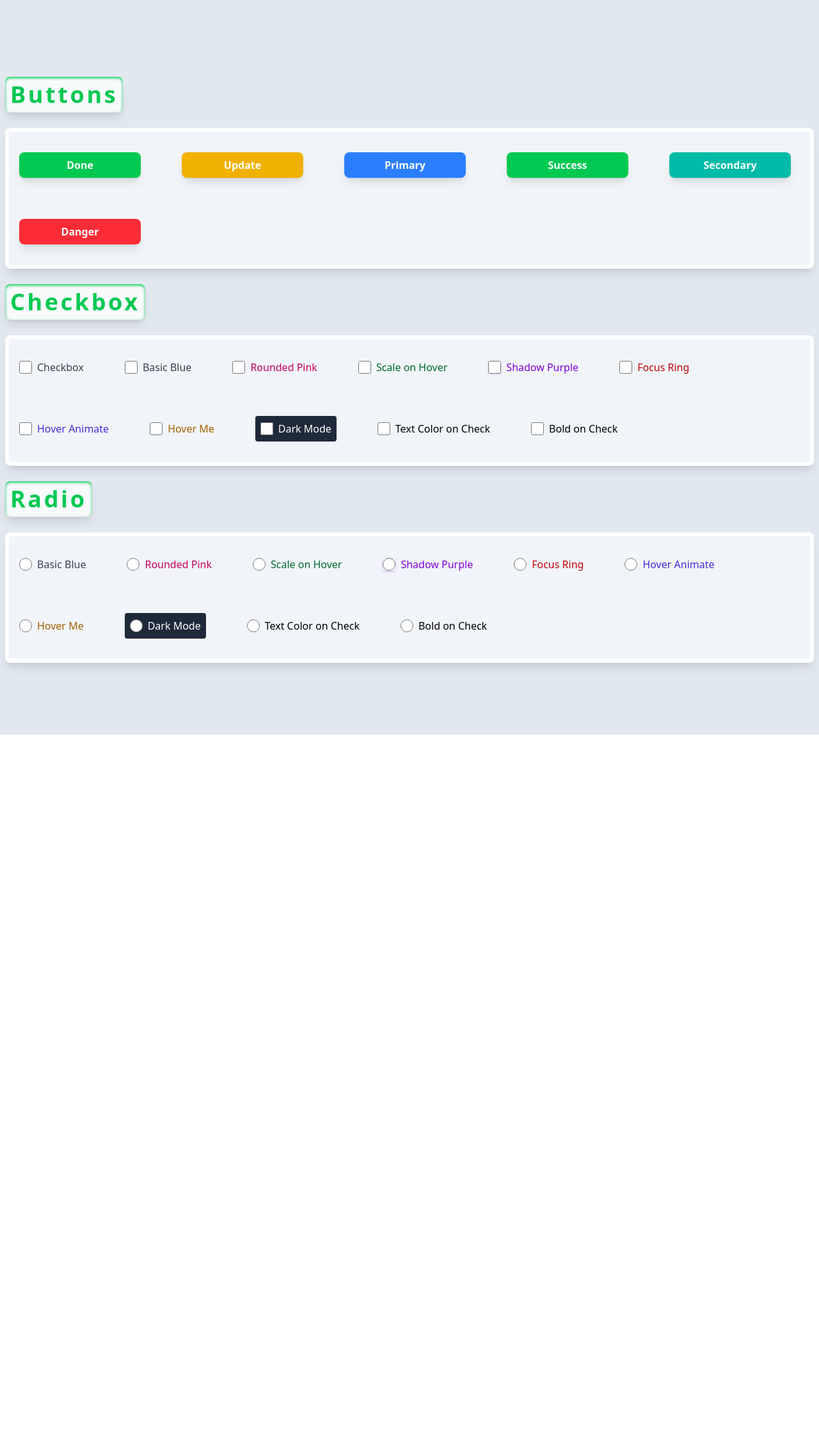
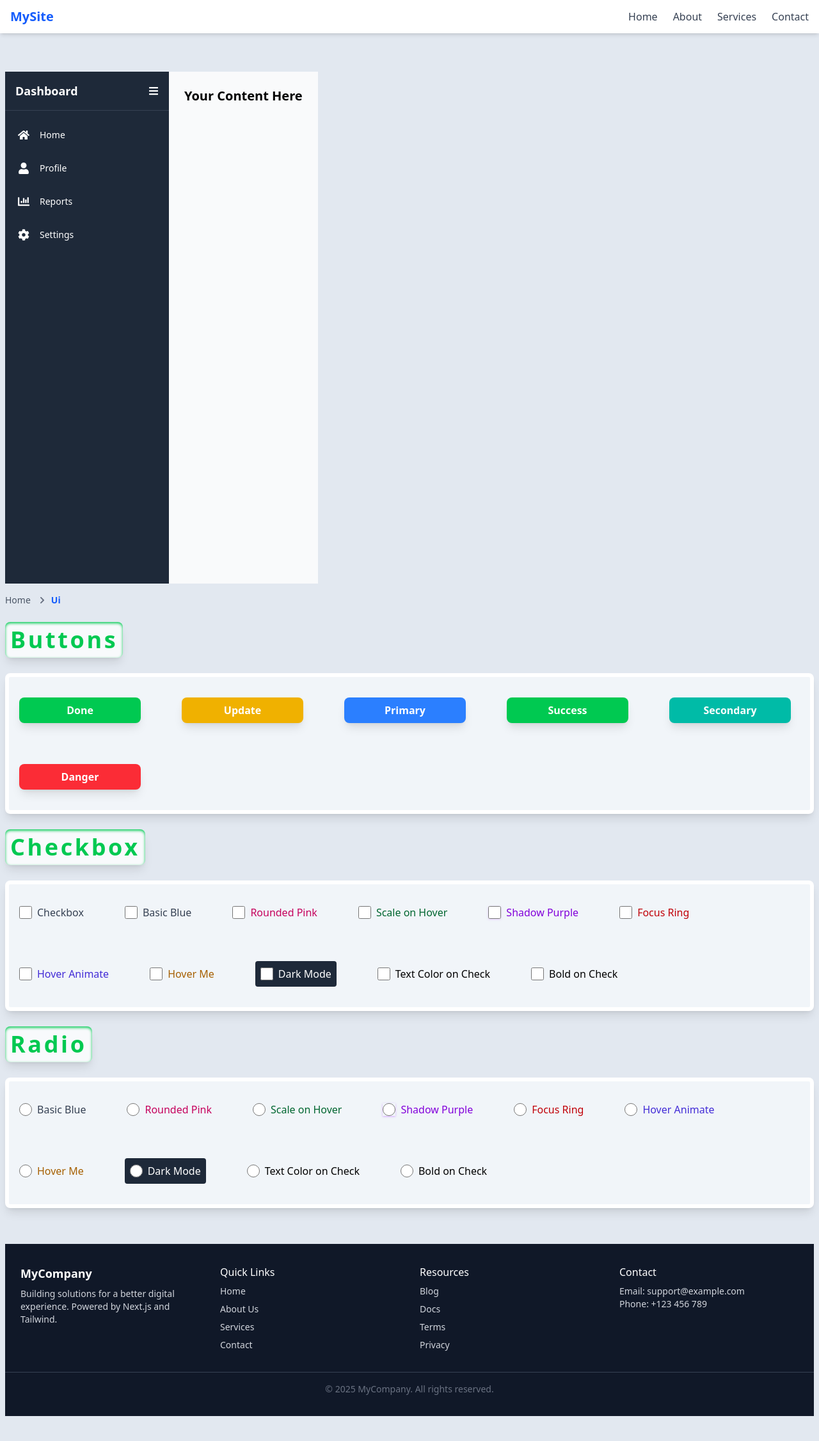
Before and after one commit to Thedevelop3r/todo, a Next.js app: page /ui in a window 1280 px wide. Shown: the top 2252 px of the page at 64% size. Before the commit the page ends 1148 px from the top, so only its background shows below. Built offline with nearby package versions, Linux system fonts and the light colour scheme.

Commit message:
- add react-icons - add more pages

```diff
--- a/app/ui/page.tsx
+++ b/app/ui/page.tsx
@@ -1,3 +1,7 @@
+import Breadcrumbs from '@/components/BreadCrumbs'
+import Footer from '@/components/Footer'
+import Navbar from '@/components/Navbar'
+import Sidebar from '@/components/Sidebar'
 
 
 
@@ -260,6 +264,9 @@ export default function UI() {
     return (
         // Main Ui Page Container
         <div className='w-full px-2 py-28 flex flex-col items-start justify-start gap-4 min-h-screen bg-slate-200'>
+            <Navbar />
+            <Sidebar />
+            <Breadcrumbs />
             {/* Buttons */}
             <Title title="Buttons" />
             <FlexRow>
@@ -283,6 +290,7 @@ export default function UI() {
             <FlexRow>
                <StyledRadioButtons />
             </FlexRow>
+            <Footer />
         </div>
     )
 }
--- /dev/null
+++ b/components/BreadCrumbs.tsx
@@ -0,0 +1,36 @@
+"use client";
+
+import Link from "next/link";
+import { usePathname } from "next/navigation";
+import { FaChevronRight } from "react-icons/fa";
+
+export default function Breadcrumbs() {
+  const pathname = usePathname();
+  const segments = pathname.split("/").filter(Boolean);
+
+  return (
+    <nav className="text-sm text-gray-500 flex items-center space-x-1" aria-label="Breadcrumb">
+      <Link href="/" className="hover:underline text-gray-600 font-medium">Home</Link>
+
+      {segments.map((segment, index) => {
+        const href = "/" + segments.slice(0, index + 1).join("/");
+        const label = segment
+          .replace(/-/g, " ")
+          .replace(/\b\w/g, (l) => l.toUpperCase());
+
+        return (
+          <span key={href} className="flex items-center space-x-1">
+            <FaChevronRight className="mx-2 text-xs" />
+            {index === segments.length - 1 ? (
+              <span className="text-blue-600 font-semibold">{label}</span>
+            ) : (
+              <Link href={href} className="hover:underline">
+                {label}
+              </Link>
+            )}
+          </span>
+        );
+      })}
+    </nav>
+  );
+}
--- /dev/null
+++ b/components/Footer.tsx
@@ -0,0 +1,59 @@
+import Link from "next/link";
+
+export default function Footer() {
+  return (
+    <footer className="bg-gray-900 text-gray-300 py-8 mt-10">
+      <div className="max-w-7xl mx-auto px-6 grid grid-cols-1 md:grid-cols-4 gap-8">
+        {/* Company Info */}
+        <div>
+          <h3 className="text-lg font-semibold text-white mb-2">MyCompany</h3>
+          <p className="text-sm">
+            Building solutions for a better digital experience. Powered by Next.js and Tailwind.
+          </p>
+        </div>
+
+        {/* Links */}
+        <div>
+          <h4 className="text-white font-medium mb-2">Quick Links</h4>
+          <ul className="space-y-2 text-sm">
+            <li><FooterLink href="/">Home</FooterLink></li>
+            <li><FooterLink href="/about">About Us</FooterLink></li>
+            <li><FooterLink href="/services">Services</FooterLink></li>
+            <li><FooterLink href="/contact">Contact</FooterLink></li>
+          </ul>
+        </div>
+
+        {/* Resources */}
+        <div>
+          <h4 className="text-white font-medium mb-2">Resources</h4>
+          <ul className="space-y-2 text-sm">
+            <li><FooterLink href="/blog">Blog</FooterLink></li>
+            <li><FooterLink href="/docs">Docs</FooterLink></li>
+            <li><FooterLink href="/terms">Terms</FooterLink></li>
+            <li><FooterLink href="/privacy">Privacy</FooterLink></li>
+          </ul>
+        </div>
+
+        {/* Contact Info */}
+        <div>
+          <h4 className="text-white font-medium mb-2">Contact</h4>
+          <p className="text-sm">Email: support@example.com</p>
+          <p className="text-sm">Phone: +123 456 789</p>
+        </div>
+      </div>
+
+      {/* Bottom Bar */}
+      <div className="mt-8 border-t border-gray-700 pt-4 text-center text-sm text-gray-500">
+        © {new Date().getFullYear()} MyCompany. All rights reserved.
+      </div>
+    </footer>
+  );
+}
+
+function FooterLink({ href, children }: { href: string; children: React.ReactNode }) {
+  return (
+    <Link href={href} className="hover:text-white transition-colors">
+      {children}
+    </Link>
+  );
+}
--- /dev/null
+++ b/components/Navbar.tsx
@@ -0,0 +1,66 @@
+"use client";
+
+import { useState } from "react";
+import Link from "next/link";
+import { FaBars, FaTimes } from "react-icons/fa";
+
+export default function Navbar() {
+  const [open, setOpen] = useState(false);
+  const toggleMenu = () => setOpen(!open);
+
+  return (
+    <nav className="bg-white shadow-md fixed top-0 left-0 w-full z-50">
+      <div className="max-w-7xl mx-auto px-4 py-3 flex items-center justify-between">
+        {/* Logo */}
+        <Link href="/" className="text-xl font-bold text-blue-600">
+          MySite
+        </Link>
+
+        {/* Desktop Links */}
+        <div className="hidden md:flex gap-6 items-center">
+          <NavLink href="/">Home</NavLink>
+          <NavLink href="/about">About</NavLink>
+          <NavLink href="/services">Services</NavLink>
+          <NavLink href="/contact">Contact</NavLink>
+        </div>
+
+        {/* Mobile Menu Toggle */}
+        <button className="md:hidden text-2xl" onClick={toggleMenu}>
+          {open ? <FaTimes /> : <FaBars />}
+        </button>
+      </div>
+
+      {/* Mobile Links */}
+      {open && (
+        <div className="md:hidden bg-white border-t">
+          <MobileNavLink href="/">Home</MobileNavLink>
+          <MobileNavLink href="/about">About</MobileNavLink>
+          <MobileNavLink href="/services">Services</MobileNavLink>
+          <MobileNavLink href="/contact">Contact</MobileNavLink>
+        </div>
+      )}
+    </nav>
+  );
+}
+
+function NavLink({ href, children }: { href: string; children: React.ReactNode }) {
+  return (
+    <Link
+      href={href}
+      className="text-gray-700 hover:text-blue-600 transition font-medium"
+    >
+      {children}
+    </Link>
+  );
+}
+
+function MobileNavLink({ href, children }: { href: string; children: React.ReactNode }) {
+  return (
+    <Link
+      href={href}
+      className="block px-4 py-3 text-gray-700 border-b hover:bg-blue-50"
+    >
+      {children}
+    </Link>
+  );
+}
--- /dev/null
+++ b/components/Sidebar.tsx
@@ -0,0 +1,61 @@
+"use client";
+
+import { useState } from "react";
+import Link from "next/link";
+import { FaHome, FaUser, FaChartBar, FaCog, FaBars } from "react-icons/fa";
+
+export default function Sidebar() {
+  const [collapsed, setCollapsed] = useState(false);
+
+  return (
+    <div className="flex h-screen">
+      {/* Sidebar */}
+      <aside
+        className={`${
+          collapsed ? "w-20" : "w-64"
+        } bg-gray-800 text-white transition-all duration-300 flex flex-col`}
+      >
+        <div className="flex items-center justify-between p-4 border-b border-gray-700">
+          <span className={`text-lg font-bold ${collapsed ? "hidden" : ""}`}>Dashboard</span>
+          <button onClick={() => setCollapsed(!collapsed)}>
+            <FaBars />
+          </button>
+        </div>
+
+        <nav className="flex-1 px-2 py-4 space-y-2">
+          <SidebarLink href="/" icon={<FaHome />} label="Home" collapsed={collapsed} />
+          <SidebarLink href="/profile" icon={<FaUser />} label="Profile" collapsed={collapsed} />
+          <SidebarLink href="/reports" icon={<FaChartBar />} label="Reports" collapsed={collapsed} />
+          <SidebarLink href="/settings" icon={<FaCog />} label="Settings" collapsed={collapsed} />
+        </nav>
+      </aside>
+
+      {/* Content placeholder */}
+      <main className="flex-1 bg-gray-50 p-6">
+        <h1 className="text-xl font-semibold">Your Content Here</h1>
+      </main>
+    </div>
+  );
+}
+
+function SidebarLink({
+  href,
+  icon,
+  label,
+  collapsed,
+}: {
+  href: string;
+  icon: React.ReactNode;
+  label: string;
+  collapsed: boolean;
+}) {
+  return (
+    <Link
+      href={href}
+      className="flex items-center gap-4 p-3 text-sm rounded hover:bg-gray-700 transition"
+    >
+      <span className="text-lg">{icon}</span>
+      {!collapsed && <span>{label}</span>}
+    </Link>
+  );
+}
--- a/package.json
+++ b/package.json
@@ -17,6 +17,7 @@
     "pg-hstore": "^2.3.4",
     "react": "^19.0.0",
     "react-dom": "^19.0.0",
+    "react-icons": "^5.5.0",
     "sequelize": "^6.37.7"
   },
   "devDependencies": {
```
Also changed, not shown: 1 other file (tests, documents, lock files or other folders).
